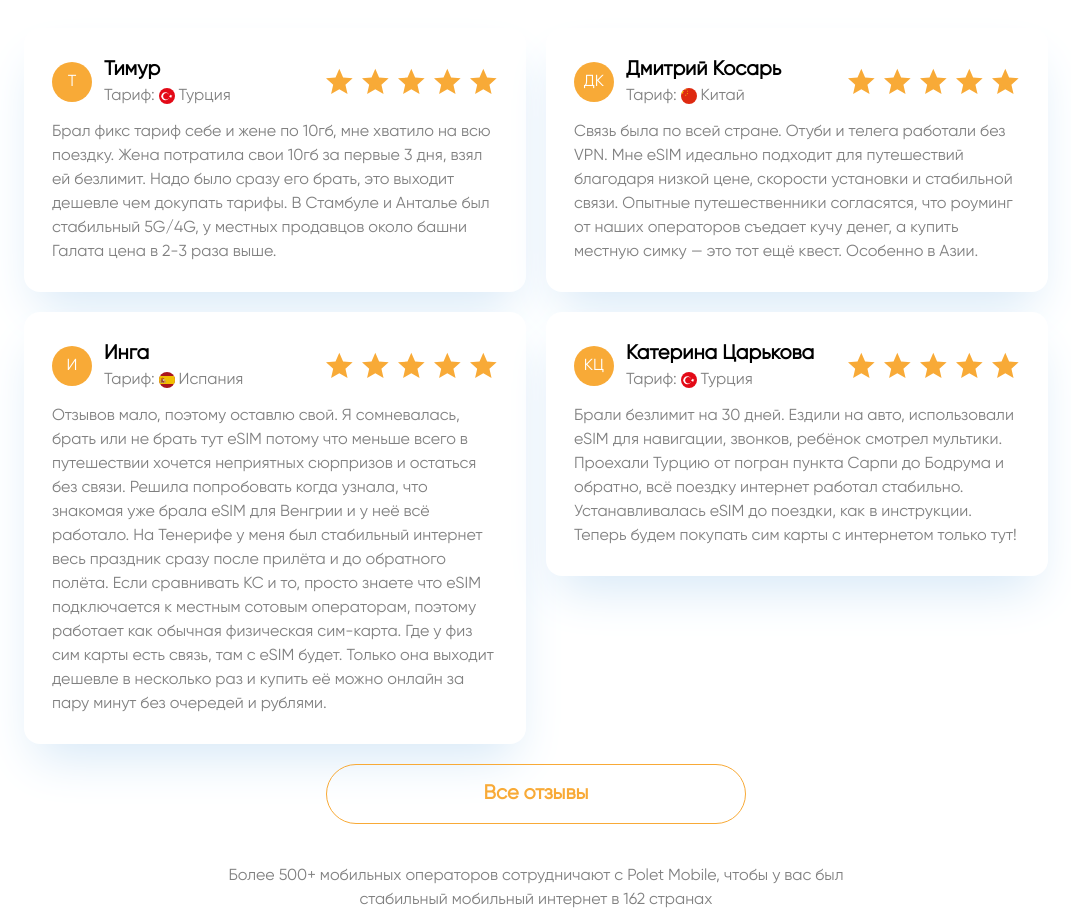
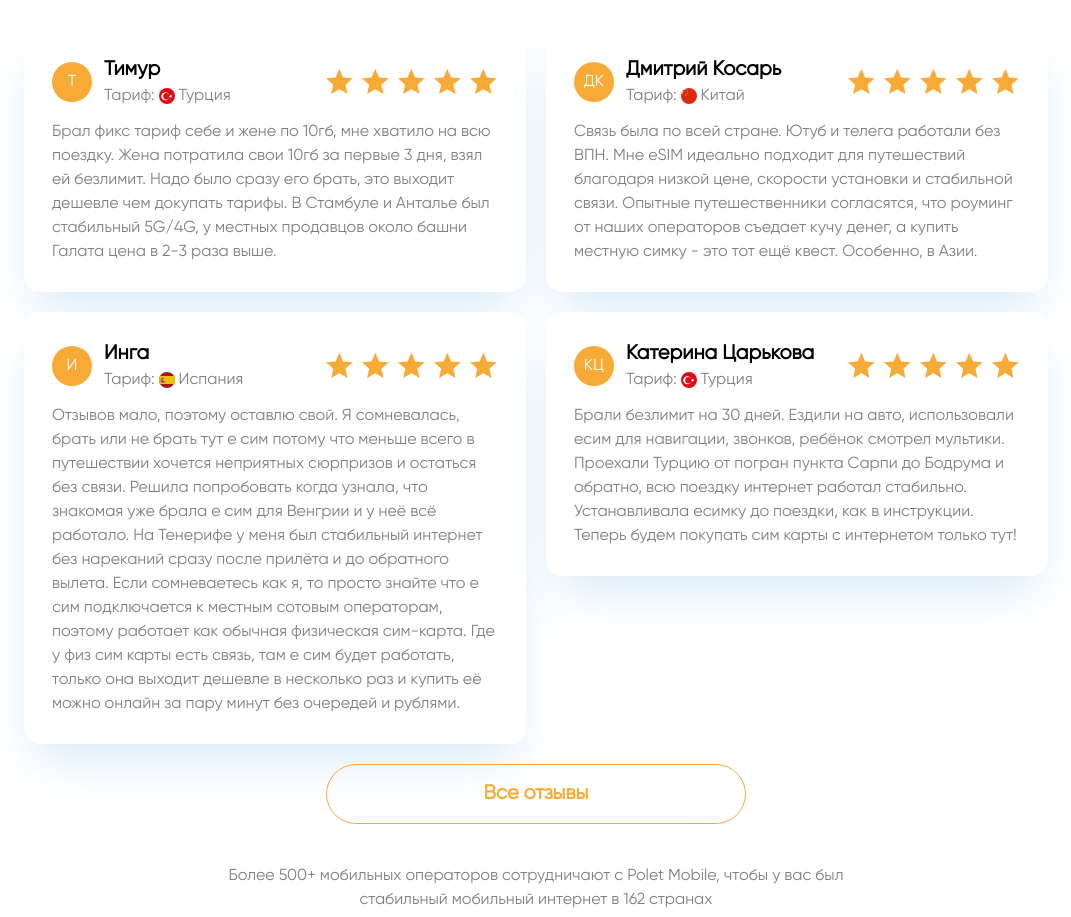
Before and after one commit to margocoding/mobile_internet_webapp, a React (Vite) app: page / in a window 1280 px wide. Shown: the part 1860-2777 px from the top of the page, without its empty margins (104-1175 px from the left). Built offline with nearby package versions, Linux system fonts and the light colour scheme.

Commit message:
Reviews fix

```diff
--- a/src/data/reviews.ts
+++ b/src/data/reviews.ts
@@ -11,7 +11,7 @@ export const mockReviews = [
     {
         username: "Дмитрий Косарь",
         rating: 5,
-        text: "Связь была по всей стране. Отуби и телега работали без VPN. Мне eSIM идеально подходит для путешествий благодаря низкой цене, скорости установки и стабильной связи. Опытные путешественники согласятся, что роуминг от наших операторов съедает кучу денег, а купить местную симку — это тот ещё квест. Особенно в Азии.",
+        text: "Связь была по всей стране. Ютуб и телега работали без ВПН. Мне еSIM идеально подходит для путешествий благодаря низкой цене, скорости установки и стабильной связи. Опытные путешественники согласятся, что роуминг от наших операторов съедает кучу денег, а купить местную симку - это тот ещё квест. Особенно, в Азии.",
         tariff: {
             countryName: "Китай",
             countryIcon: "/icons/countries/china.svg",
@@ -20,7 +20,7 @@ export const mockReviews = [
     {
         username: "Инга",
         rating: 5,
-        text: "Отзывов мало, поэтому оставлю свой. Я сомневалась, брать или не брать тут eSIM потому что меньше всего в путешествии хочется неприятных сюрпризов и остаться без связи. Решила попробовать когда узнала, что знакомая уже брала eSIM для Венгрии и у неё всё работало. На Тенерифе у меня был стабильный интернет весь праздник сразу после прилёта и до обратного полёта. Если сравнивать КС и то, просто знаете что eSIM подключается к местным сотовым операторам, поэтому работает как обычная физическая сим-карта. Где у физ сим карты есть связь, там с eSIM будет. Только она выходит дешевле в несколько раз и купить её можно онлайн за пару минут без очередей и рублями.",
+        text: "Отзывов мало, поэтому оставлю свой. Я сомневалась, брать или не брать тут е сим потому что меньше всего в путешествии хочется неприятных сюрпризов и остаться без связи. Решила попробовать когда узнала, что знакомая уже брала е сим для Венгрии и у неё всё работало. На Тенерифе у меня был стабильный интернет без нареканий сразу после прилёта и до обратного вылета. Если сомневаетесь как я, то просто знайте что е сим подключается к местным сотовым операторам, поэтому работает как обычная физическая сим-карта. Где у физ сим карты есть связь, там е сим будет работать, только она выходит дешевле в несколько раз и купить её можно онлайн за пару минут без очередей и рублями.",
         tariff: {
             countryName: "Испания",
             countryIcon: "/icons/countries/spain.svg",
@@ -29,7 +29,7 @@ export const mockReviews = [
     {
         username: "Катерина Царькова",
         rating: 5,
-        text: "Брали безлимит на 30 дней. Ездили на авто, использовали eSIM для навигации, звонков, ребёнок смотрел мультики. Проехали Турцию от погран пункта Сарпи до Бодрума и обратно, всё поездку интернет работал стабильно. Устанавливалась eSIM до поездки, как в инструкции. Теперь будем покупать сим карты с интернетом только тут!",
+        text: "Брали безлимит на 30 дней. Ездили на авто, использовали есим для навигации, звонков, ребёнок смотрел мультики. Проехали Турцию от погран пункта Сарпи до Бодрума и обратно, всю поездку интернет работал стабильно. Устанавливала есимку до поездки, как в инструкции. Теперь будем покупать сим карты с интернетом только тут!",
         tariff: {
             countryName: "Турция",
             countryIcon: "/icons/countries/turkey.svg",
@@ -47,7 +47,7 @@ export const mockReviews = [
     {
         username: "Иван Антонович",
         rating: 5,
-        text: "Периодически езжу по работе, физические симки постоянно приходилось обновлять каждые несколько месяцев. Теперь покупаю eSIM для поездок только тут. Мне нравится, можно платить нашей картой без конвертации.",
+        text: "Периодически езжу по работе, физические симки постоянно приходилось обновлять каждые несколько месяцев. Теперь покупаю есим для поездок только тут. Мне нравится, можно платить нашей картой без конвертации.",
         tariff: {
             countryName: "Польша",
             countryIcon: "/icons/countries/poland.svg",
```
